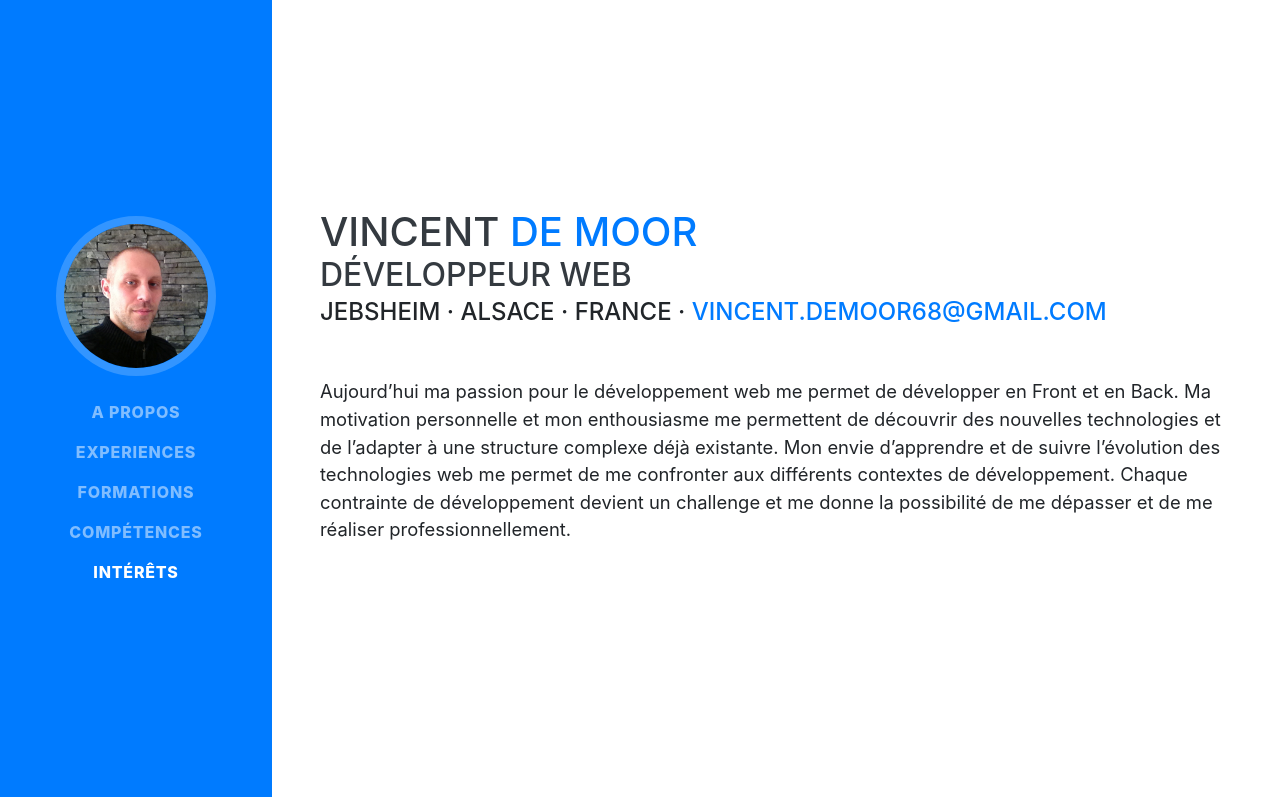
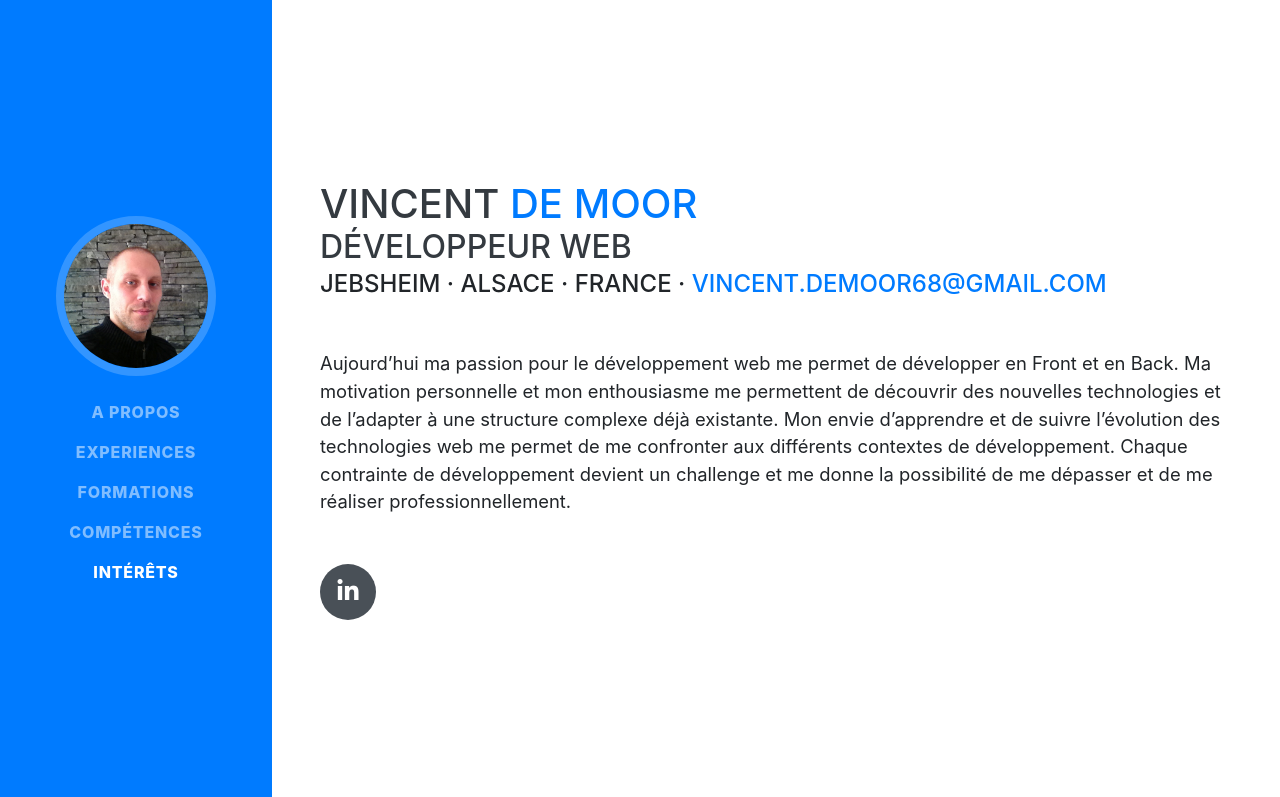
Before and after one commit to webdeclick/webdeclick.github.io, a website with bundled scripts: page index.html in a window 1280 px wide. Shown: the top 797 px of the page. Built offline with nearby package versions, Linux system fonts and the light colour scheme; a web font is replaced by a local one.

Commit message:
add linkedin link

```diff
--- a/index.html
+++ b/index.html
@@ -70,6 +70,11 @@
                 <p class="lead mb-5">Aujourd’hui ma passion pour le développement web me permet de développer en Front et en Back. Ma motivation personnelle et mon enthousiasme me permettent de découvrir des nouvelles technologies et de l’adapter à une structure complexe
                     déjà existante. Mon envie d’apprendre et de suivre l’évolution des technologies web me permet de me confronter aux différents contextes de développement. Chaque contrainte de développement devient un challenge et me donne la possibilité
                     de me dépasser et de me réaliser professionnellement.</p>
+                <div class="social-icons">
+                    <a href="https://www.linkedin.com/in/vincent-de-moor/">
+                        <i class="fab fa-linkedin-in"></i>
+                    </a>
+                </div>
             </div>
         </section>
 
```
